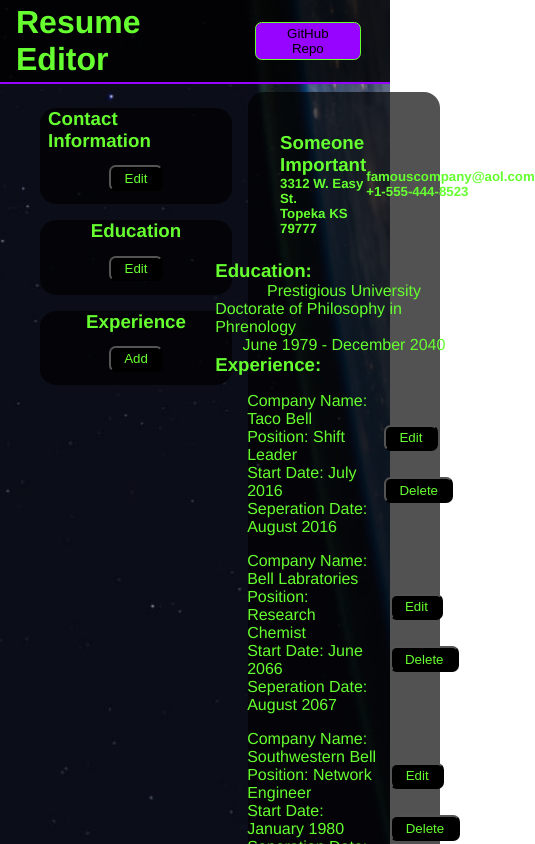
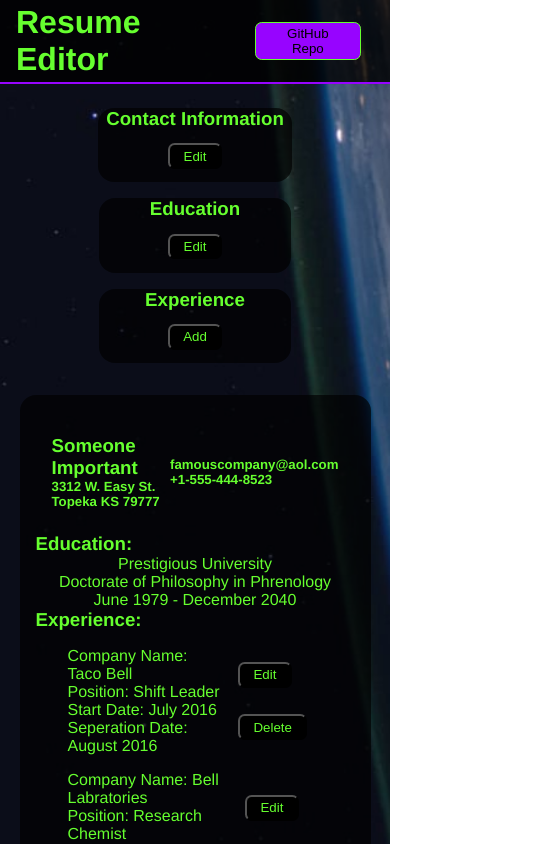
Before and after one commit to SalamanderCtesiphon/resume-editor, a React (Create React App) app: page / in a window 390 px wide. Shown: the top 844 px of the page, 535 px wide, since content can reach past the window. Built offline with nearby package versions, Linux system fonts and the light colour scheme; the HTML template or start-up script is replaced by a standard one.

Commit message:
implemented responsive design

```diff
--- a/src/App.css
+++ b/src/App.css
@@ -47,6 +47,13 @@
   display: flex;
   align-items: flex-start;
   justify-content: space-between;
+}
+
+@media (max-width: 730px) {
+  .main {
+    flex-direction: column;
+    align-items: center;
+  }
 }
 
 .contactForm, .educationForm, .page {
@@ -99,6 +106,12 @@ input {
   flex-direction: column;
   align-items: center;
   justify-content: center;
+}
+
+@media (max-width: 730px) {
+  .page {
+    width: 90vw;
+  }
 }
 
 .pageHeader {
```
